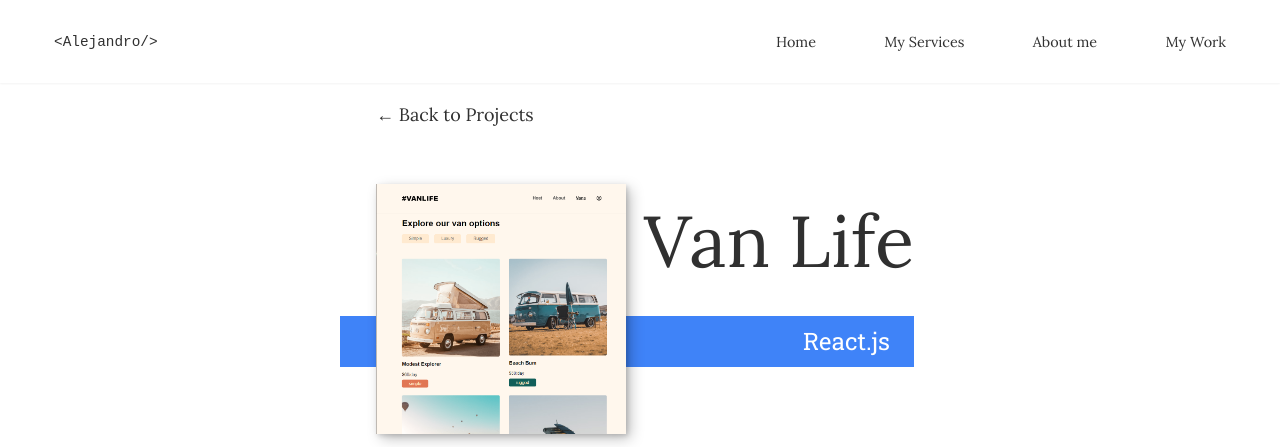
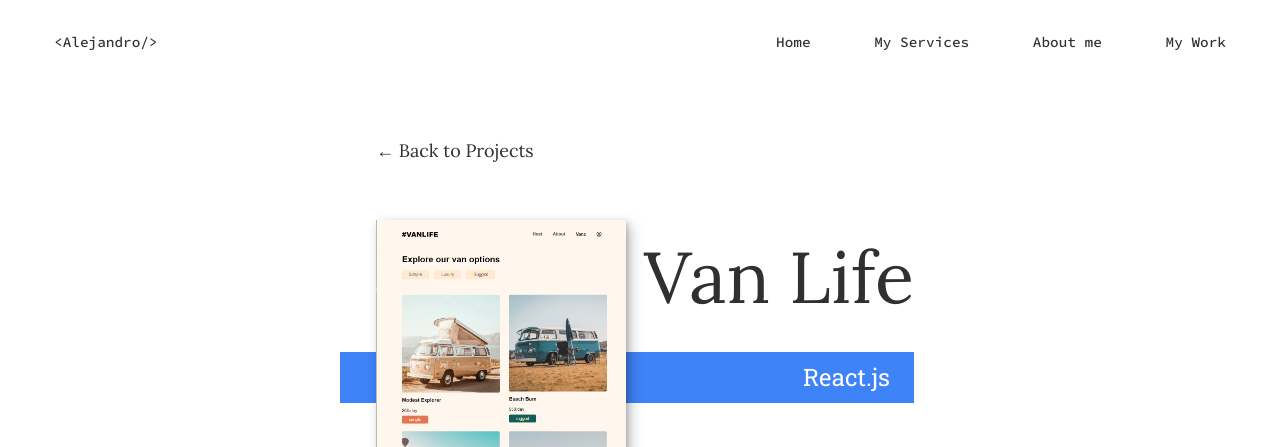
Before and after one commit to alejandro-cartagena/Portfolio-Site, a website built with Vite: page portfolio-item-1.html in a window 1280 px wide. Shown: the top 447 px of the page. Built offline with nearby package versions, Linux system fonts and the light colour scheme.

Commit message:
Added scroll effect on header and fixed the spacing on some elements

```diff
--- a/css/style.css
+++ b/css/style.css
@@ -142,15 +142,15 @@
     justify-content: space-between;
     align-items: center;
     padding: 0.5em 1em;
-    box-shadow: 0px 1px 2px rgba(0, 0, 0, 0.05);
     position: sticky;
     top: 0;
     background-color: var(--color-light);
     z-index: 1000;
+    transition: all 0.3s;
 }
 
-.logo {
-    font-family: 'Source Code Pro', monospace;
+.change {
+    box-shadow: 0px 3px 14px 1px rgba(0,0,0,0.5);
 }
 
 .nav {
@@ -162,12 +162,9 @@
     left: 0;
     right: 0;
     z-index: 100;
-
     transform: translateX(100%);
     transition: transform 250ms cubic-bezier(.5, 0, .5, 1);
 }
-
-
 
 .nav__list {
     list-style: none;
@@ -181,14 +178,19 @@
 }
 
 .nav__link {
+    font-family: 'Source Code Pro', monospace;
     color: inherit;
-    font-weight: var(--fw-reg);
-    /* font-weight: var(--fw-bold); */
+    font-weight: 500;
     text-decoration: none;
+    font-size: 2rem;
 }
 
 .nav__link:hover {
     color: var(--color-accent);
+}
+
+.logo-link {
+    font-size: 0.85rem;
 }
 
 
@@ -207,10 +209,6 @@
     transform: translateX(0);
 }
 
-.nav-open .nav-toggle {
-    position: fixed;
-}
-
 .nav-open .hamburger {
     transform: rotate(.625turn);
 }
@@ -222,11 +220,6 @@
 .nav-open .hamburger::after {
     opacity: 0;
 }
-
-
-
-
-
 
 .hamburger {
     display: block;
@@ -495,7 +488,7 @@
 
 .portfolio-item-container {
     max-width: 600px;
-    margin: 0 auto
+    margin: 3em auto
 }
 
 .back-link {
--- a/js/index.js
+++ b/js/index.js
@@ -1,5 +1,6 @@
 const navToggle = document.querySelector('.nav-toggle');
 const navLinks = document.querySelectorAll('.nav__link')
+const header = document.querySelector("header")
 
 navToggle.addEventListener('click', () => {
     document.body.classList.toggle('nav-open');
@@ -10,3 +11,13 @@
         document.body.classList.remove('nav-open');
     })
 })
+
+window.addEventListener("scroll", () => {
+    if (window.scrollY > 0) {
+        header.classList.add("change")
+    }
+    else {
+        header.classList.remove("change")
+    }
+
+})
--- a/portfolio-item-1.html
+++ b/portfolio-item-1.html
@@ -1,9 +1,18 @@
 <!DOCTYPE html>
 <html lang="en">
-    <head><link rel="stylesheet" href="https://cdnjs.cloudflare.com/ajax/libs/normalize/8.0.1/normalize.css"><link rel="stylesheet" href="https://cdnjs.cloudflare.com/ajax/libs/normalize/8.0.1/normalize.css"><link rel="stylesheet" href="https://cdnjs.cloudflare.com/ajax/libs/normalize/8.0.1/normalize.css">
+    <head>
+        <link rel="stylesheet" href="https://cdnjs.cloudflare.com/ajax/libs/normalize/8.0.1/normalize.css">
+        <link rel="stylesheet" href="https://cdnjs.cloudflare.com/ajax/libs/normalize/8.0.1/normalize.css">
+        <link rel="stylesheet" href="https://cdnjs.cloudflare.com/ajax/libs/normalize/8.0.1/normalize.css">
         <meta charset="UTF-8">
         <meta name="viewport" content="width=device-width, initial-scale=1.0">
         <title>Alejandro Portfolio Website</title>
+
+        <!-- Source Code Sans Google Font -->
+        <link rel="preconnect" href="https://fonts.googleapis.com">
+        <link rel="preconnect" href="https://fonts.gstatic.com" crossorigin>
+        <link href="https://fonts.googleapis.com/css2?family=Source+Code+Pro:wght@400;500;600&display=swap" rel="stylesheet">
+
         <link rel="stylesheet" href="https://cdnjs.cloudflare.com/ajax/libs/normalize/7.0.0/normalize.min.css">
         <link rel="stylesheet" href="https://cdnjs.cloudflare.com/ajax/libs/font-awesome/5.11.2/css/all.css"
         integrity="sha256-46qynGAkLSFpVbEBog43gvNhfrOj+BmwXdxFgVK/Kvc=" crossorigin="anonymous" />
@@ -17,7 +26,7 @@
     <body>
         <header>
             <div class="logo">
-                <p><a href="index.html" class="nav__link">&lt;Alejandro/&gt;</a></p>
+                <p><a href="index.html" class="nav__link logo-link">&lt;Alejandro/&gt;</a></p>
             </div>
             <button class="nav-toggle" aria-label="toggle navigation">
                 <span class="hamburger"></span>
@@ -66,6 +75,7 @@
                     <div class="skills__skill">Git</div>
                     <div class="skills__skill">GitHub</div>
                     <div class="skills__skill">Netlify</div>
+                    <div class="skills__skill">Vite</div>
                 </div>
 
             </div>
```
Also changed, not shown: index.html (+4 -3 lines), portfolio-item-2.html (+8 -1 lines), portfolio-item-3.html (+8 -1 lines), portfolio-item-4.html (+7 -1 lines), portfolio-item-5.html (+7 -1 lines), portfolio-item-6.html (+7 -1 lines).
